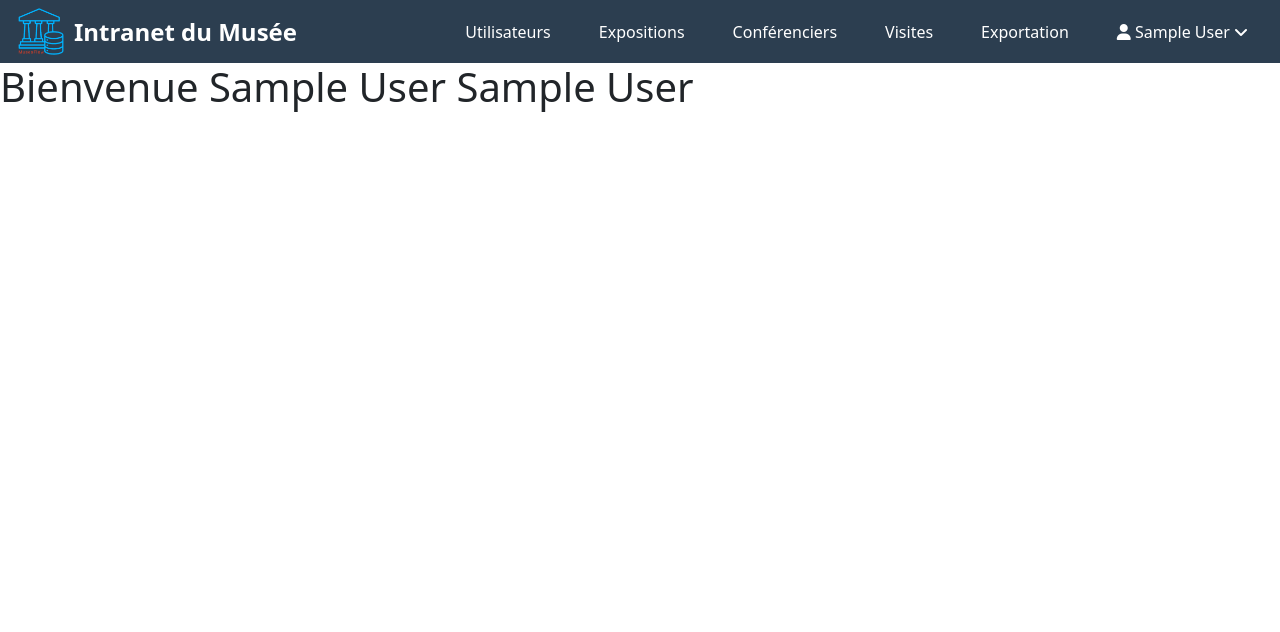
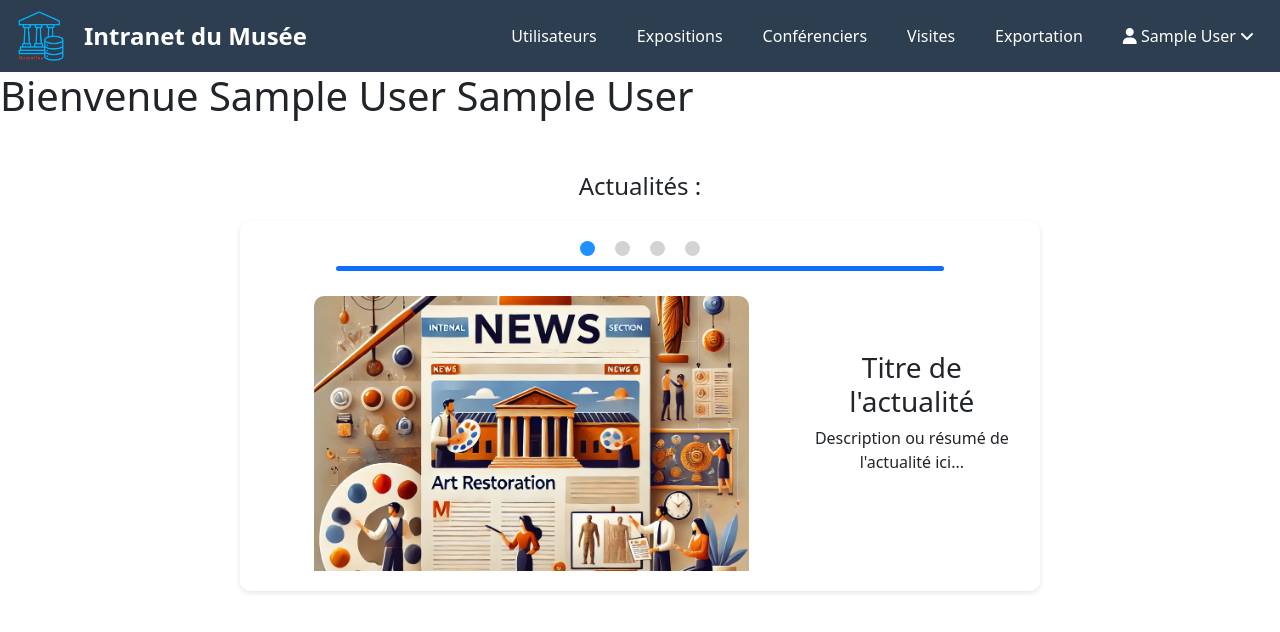
Before and after one commit to AurelienValat/S3.D.01-Web, a PHP site: page /pages/accueil.php in a window 1280 px wide. Shown: the top 632 px of the page. Run offline with PHP 8.4, Linux system fonts and the light colour scheme; the visitor is signed in with stand-in values (Sample User, id 1); some libraries are stand-ins or nearby versions.

Commit message:
index actualites

```diff
--- a/css/accueil.css
+++ b/css/accueil.css
@@ -33,3 +33,177 @@
 .dropdown:hover .dropdown-menu {
     display: block;
 }
+
+/* Réinitialisation de base */
+* {
+    margin: 0;
+    padding: 0;
+    box-sizing: border-box;
+}
+
+body {
+    font-family: Arial, sans-serif;
+    background-color: #d3d3d3; /* Couleur de fond gris clair */
+    overflow-x: hidden; /* Empêche le débordement horizontal */
+}
+
+/* Styles généraux */
+.container {
+    width: 90%;
+    margin: 0 auto;
+}
+
+/* Barre de navigation */
+.navbar {
+    background: var(--primary);
+    padding: 1rem;
+    color: white;
+    display: flex;
+    justify-content: space-between;
+    align-items: center;
+}
+
+.logo {
+    font-size: 1.5rem;
+    font-weight: bold;
+    display: flex;
+    align-items: center;
+    gap: 0.5rem;
+}
+
+.logo-img {
+    height: 50px;
+    margin-right: 10px;
+}
+
+.main-menu {
+    display: flex;
+    gap: 20px;
+}
+
+.menu-item {
+    color: white;
+    text-decoration: none;
+    font-size: 16px;
+    cursor: pointer;
+    padding: 16px 10px;
+    transition: background-color 0.3s ease;
+}
+
+.menu-item:hover {
+    background-color: #555555;
+    border-radius: 5px;
+}
+
+/* Contenu principal */
+.page-content {
+    padding: 20px;
+    text-align: center;
+}
+
+.welcome-message {
+    font-size: 24px;
+    font-weight: bold;
+    margin: 20px 0;
+}
+
+.welcome-message span {
+    font-style: italic;
+    color: #333;
+}
+
+/* Actualités */
+.actualites-section {
+    margin: 20px auto;
+    text-align: center;
+}
+
+.actualites-section h2 {
+    font-size: 24px;
+    margin-bottom: 20px;
+}
+
+/* Widget des actualités */
+.news-widget {
+    background-color: white;
+    border-radius: 10px;
+    box-shadow: 0px 2px 5px rgba(0, 0, 0, 0.1);
+    padding: 20px;
+    width: 90%;
+    margin: 0 auto;
+    max-width: 800px;
+    position: relative;
+}
+
+/* Slider */
+.slider {
+    display: flex;
+    justify-content: space-around;
+    align-items: center;
+    gap: 10px;
+}
+
+.slide {
+    background-color: #d3e3f3;
+    width: 40px;
+    height: 40px;
+    border-radius: 50%;
+    display: flex;
+    justify-content: center;
+    align-items: center;
+    font-weight: bold;
+}
+
+/* Navigation des points */
+.nav-dots {
+    display: flex;
+    justify-content: center;
+    gap: 20px;
+    margin-bottom: 10px;
+}
+
+.dot {
+    width: 15px;
+    height: 15px;
+    background-color: lightgray;
+    border-radius: 50%;
+    cursor: pointer;
+}
+
+.dot.active {
+    background-color: dodgerblue; /* Rond actif */
+}
+
+/* Barre de progression */
+.progress-bar {
+    width: 80%;
+    height: 5px;
+    margin: 0 auto;
+    border-radius: 10px;
+    position: relative;
+}
+
+/* Contenu des actualités */
+.news-content {
+    display: flex;
+    justify-content: center;
+    align-items: center;
+    height: 300px;
+}
+
+.news-content .image {
+    width: 100%; /* L'image prendra toute la largeur disponible du conteneur */
+    height: 100%; /* L'image prendra toute la hauteur disponible du conteneur */
+    display: flex;
+    justify-content: center;
+    align-items: center;
+    overflow: hidden; /* Cache tout débordement éventuel */
+}
+
+.news-content .image img {
+    margin-top: 50px;
+    width: 80%; /* Ajuste automatiquement la largeur */
+    height: 100%; /* Ajuste automatiquement la hauteur */
+    object-fit: cover; /* Maintient un bon rapport d'aspect, remplit le conteneur */
+    border-radius: 10px; /* Coins arrondis pour correspondre au design du conteneur */
+}
--- a/pages/accueil.php
+++ b/pages/accueil.php
@@ -1,8 +1,6 @@
 <?php
 require ('../bdd/fonctions.php');
-
 verifSession(); // Vérifie si une session valide existe
-
 ?>
 <!DOCTYPE html>
 <html lang="fr">
@@ -38,4 +36,31 @@
         </nav>
 
         <h1>Bienvenue <?php echo htmlspecialchars($_SESSION['nom']) . " " . htmlspecialchars($_SESSION['prenom']); ?></h1><br>
+            <section class="actualites-section">
+                <h2>Actualités :</h2>
+                <div class="news-widget">
+                    <div class="news-header">
+                        <!-- Barre avec les ronds pour changer de fenêtre -->
+                        <div class="nav-dots">
+                            <div class="dot active"></div>
+                            <div class="dot"></div>
+                            <div class="dot"></div>
+                            <div class="dot"></div>
+                        </div>
+                        <!-- Barre horizontale -->
+                        <div class="progress-bar"></div>
+                    </div>
+                    <div class="news-content">
+                        <div class="image">
+                            <img src="../ressources/images/actu1.png" alt="Actualité">
+                        </div>
+                        <div class="news-title">
+                            <h3>Titre de l'actualité</h3>
+                            <p>Description ou résumé de l'actualité ici...</p>
+                        </div>
+                    </div>
+                </div>
+            </section>
+        </div>
+    </body>
 </html>
--- a/pages/conferenciers.php
+++ b/pages/conferenciers.php
@@ -14,7 +14,6 @@
     <script src="https://kit.fontawesome.com/17d5b3fa89.js" crossorigin="anonymous"></script>
     <title>MUSEOFLOW - Gestion des Conférenciers</title>
 </head>
-
 <body class="fond">
     <nav class="navbar">
                 <div class="logo">
@@ -36,7 +35,6 @@
                     </div>
                 </div>
             </nav>
-
         <div class="container content">
         <div class="container-blanc">
             <h1 class="text-center">Gestion des Conférenciers</h1>
@@ -46,7 +44,6 @@
                 <i class="fa-solid fa-filter"></i>Filtres
                 </button>
             </div>
-
             <div class="table">
                 <table class="table table-striped table-bordered">
                     <thead class="table-dark">
--- a/pages/expositions.php
+++ b/pages/expositions.php
@@ -13,8 +13,8 @@
     <link href="https://cdn.jsdelivr.net/npm/bootstrap@5.0.2/dist/css/bootstrap.min.css" rel="stylesheet" integrity="sha384-EVSTQN3/azprG1Anm3QDgpJLIm9Nao0Yz1ztcQTwFspd3yD65VohhpuuCOmLASjC" crossorigin="anonymous">
     <script src="https://kit.fontawesome.com/17d5b3fa89.js" crossorigin="anonymous"></script>
     <title>MUSEOFLOW - Gestion des Expositions</title>
+
 </head>
-
 <body class="fond">
     <nav class="navbar">
                 <div class="logo">
@@ -38,15 +38,15 @@
             </nav>
 
         <div class="container content">
+
         <div class="container-blanc">
             <h1 class="text-center">Gestion des Expositions</h1>
             <div class="d-flex justify-content-between align-items-center">
-                <button class="btn-action btn-modify">Ajouter un Conférencier</button>
+                <button class="btn-action btn-modify">Ajouter une Exposition</button>
                 <button class="btn btn-light d-flex align-items-center gap-2">
                 <i class="fa-solid fa-filter"></i>Filtres
                 </button>
             </div>
-
             <div class="table">
                 <table class="table table-striped table-bordered">
                     <thead class="table-dark">
```
Also changed, not shown: pages/visites.php (+5 -7 lines), ressources/images/actu1.png (added).
